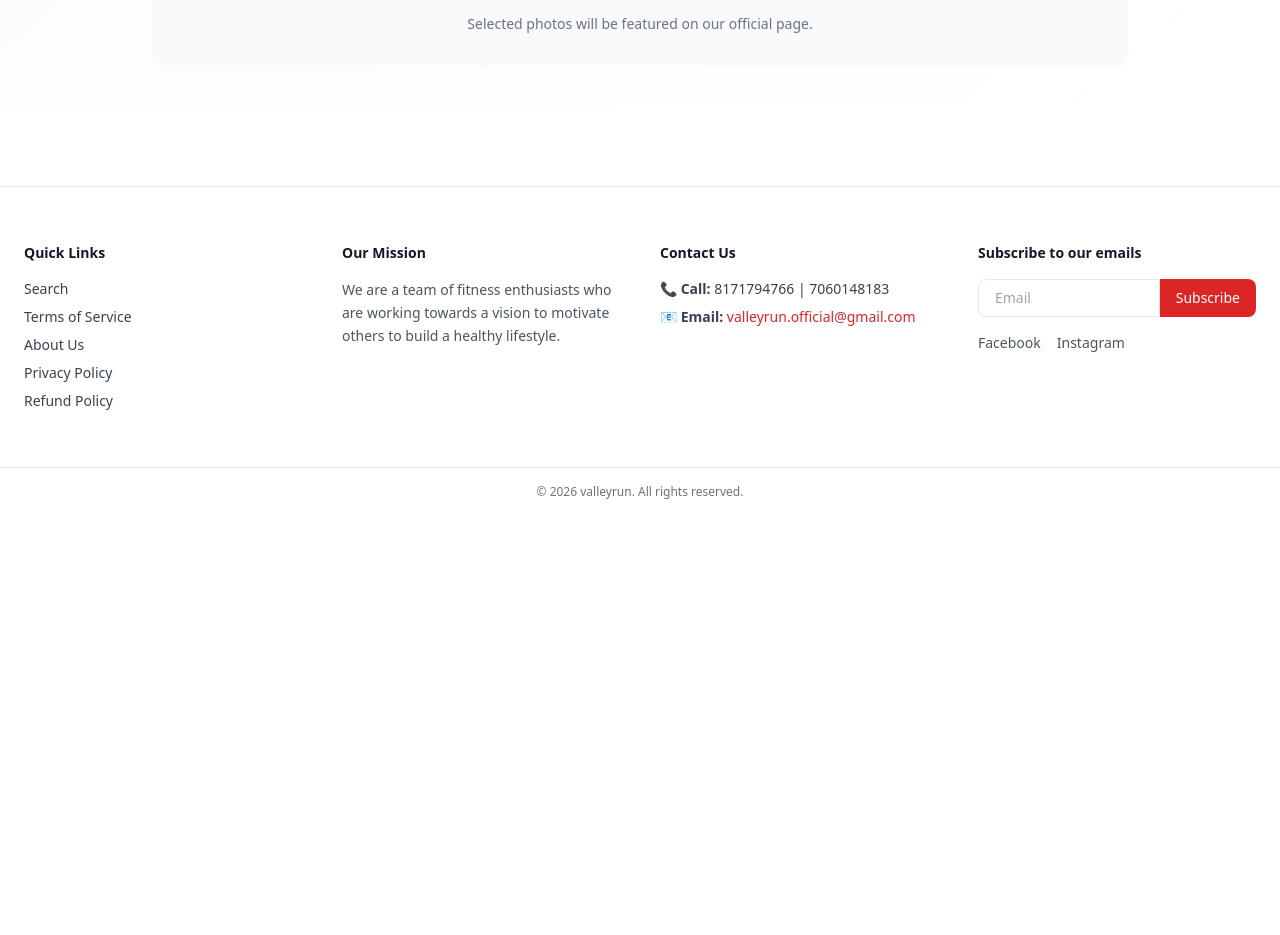
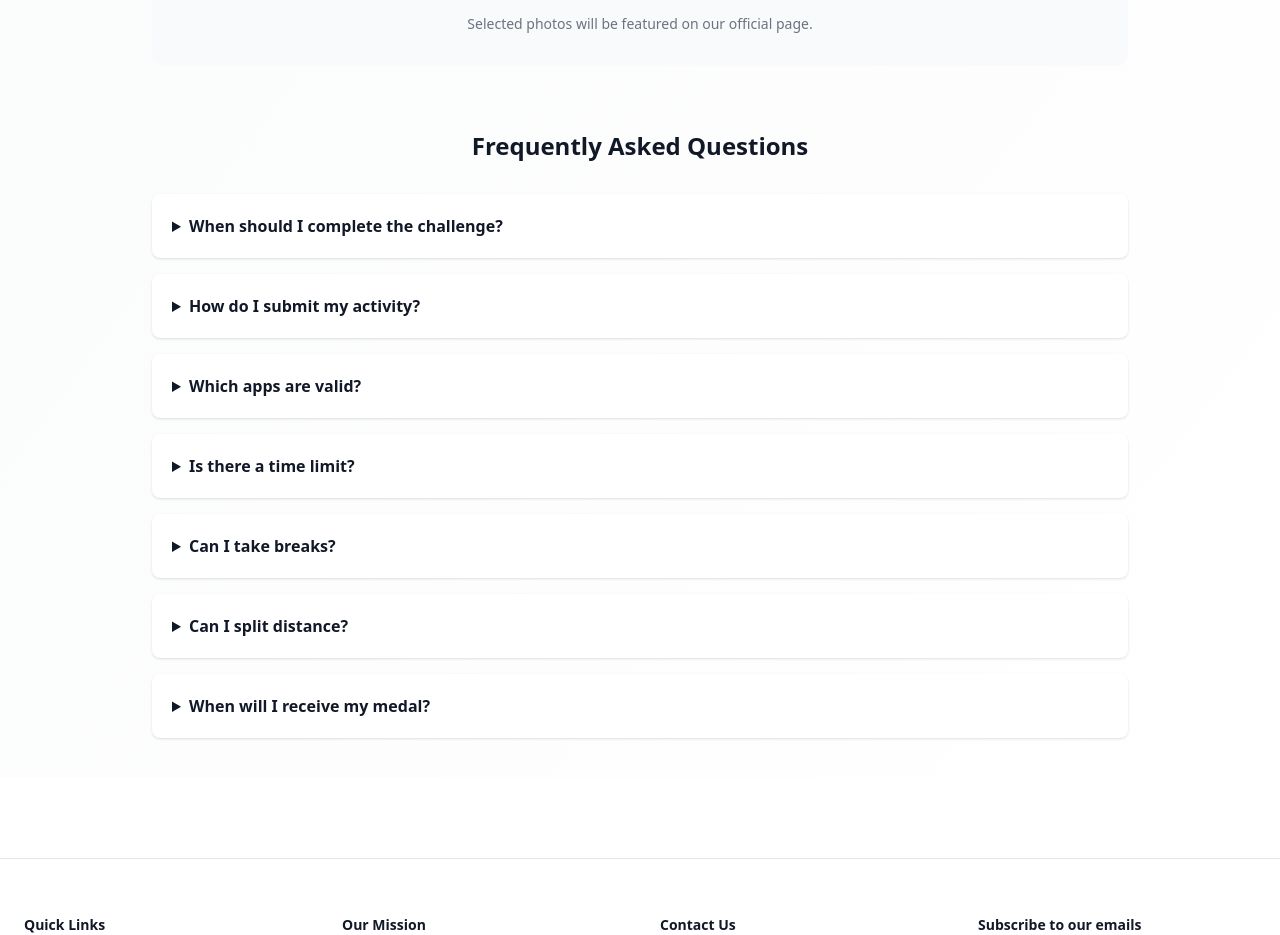
Before and after one commit to joshisss321-hash/frontendvalley-run-project, a Next.js app: page /activity-submission in a window 1280 px wide. Shown: the part 1040-1975 px from the top of the page. Before the commit the page ends 1556 px from the top, so only its background shows below. Built offline with nearby package versions, Linux system fonts and the light colour scheme.

Commit message:
update_search

```diff
--- a/app/activity-submission/page.jsx
+++ b/app/activity-submission/page.jsx
@@ -8,13 +8,12 @@ const [query,setQuery] = useState("");
 const [runner,setRunner] = useState(null);
 const [step,setStep] = useState("search");
 
-// ✅ NEW STATES
 const [distance,setDistance] = useState("");
 const [file,setFile] = useState(null);
 
 async function searchRunner(){
 
-const res = await fetch("/api/search-runner",{
+const res = await fetch("https://valleyrunproject.onrender.com/api/search-runner",{
 method:"POST",
 headers:{ "Content-Type":"application/json"},
 body:JSON.stringify({query})
@@ -31,10 +30,9 @@ alert("Registration not found");
 
 }
 
-// ✅ NEW SUBMIT FUNCTION
 const submit = async () => {
 
-const res = await fetch("/api/submit-run", {
+const res = await fetch("https://valleyrunproject.onrender.com/api/submit-run", {
   method: "POST",
   headers: {
     "Content-Type": "application/json"
@@ -200,7 +198,7 @@ Submit Activity
 )}
 
 
-{/* Medal Review Section */}
+{/* Medal Review */}
 
 <div className="mt-16 bg-gray-50 p-8 rounded-xl text-center">
 
@@ -209,13 +207,72 @@ After Receiving Your Medal 🎉
 </h3>
 
 <p className="text-gray-600 mb-4">
-Once your medal reaches you, come back here and upload your
-photo with the medal along with your feedback.
+Once your medal reaches you, come back here and upload your photo with the medal along with your feedback.
 </p>
 
 <p className="text-sm text-gray-500">
 Selected photos will be featured on our official page.
 </p>
+
+</div>
+
+
+{/* 🔥 FAQ SECTION */}
+
+<div className="mt-16">
+
+<h2 className="text-2xl font-bold text-center mb-8">
+Frequently Asked Questions
+</h2>
+
+<div className="space-y-4">
+
+{[
+{
+q:"When should I complete the challenge?",
+a:"You can complete your run anytime between 23 March and 28 March."
+},
+{
+q:"How do I submit my activity?",
+a:"After completing your run, come back to this page and upload your running app screenshot."
+},
+{
+q:"Which apps are valid?",
+a:"Strava, Garmin, Nike Run Club or any app showing distance and time."
+},
+{
+q:"Is there a time limit?",
+a:"No strict time limit, but distance must be completed in one session."
+},
+{
+q:"Can I take breaks?",
+a:"Yes, short breaks are allowed during your run."
+},
+{
+q:"Can I split distance?",
+a:"No, it must be completed in a single session."
+},
+{
+q:"When will I receive my medal?",
+a:"Medals are delivered within 1–7 days after verification."
+}
+].map((item,index)=>(
+
+<details key={index} className="bg-white p-5 rounded-lg shadow cursor-pointer transition hover:shadow-md">
+
+<summary className="font-semibold">
+{item.q}
+</summary>
+
+<p className="text-gray-600 mt-2">
+{item.a}
+</p>
+
+</details>
+
+))}
+
+</div>
 
 </div>
 
```
